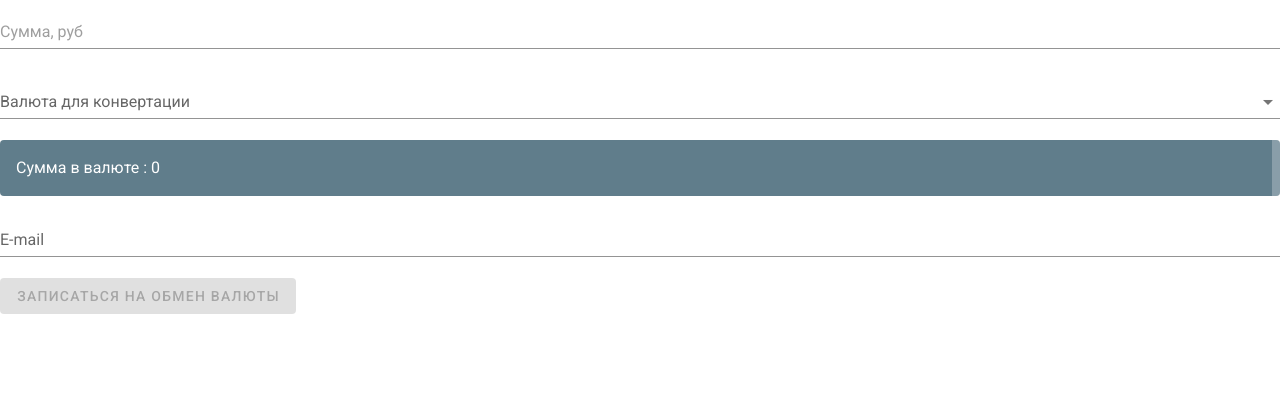
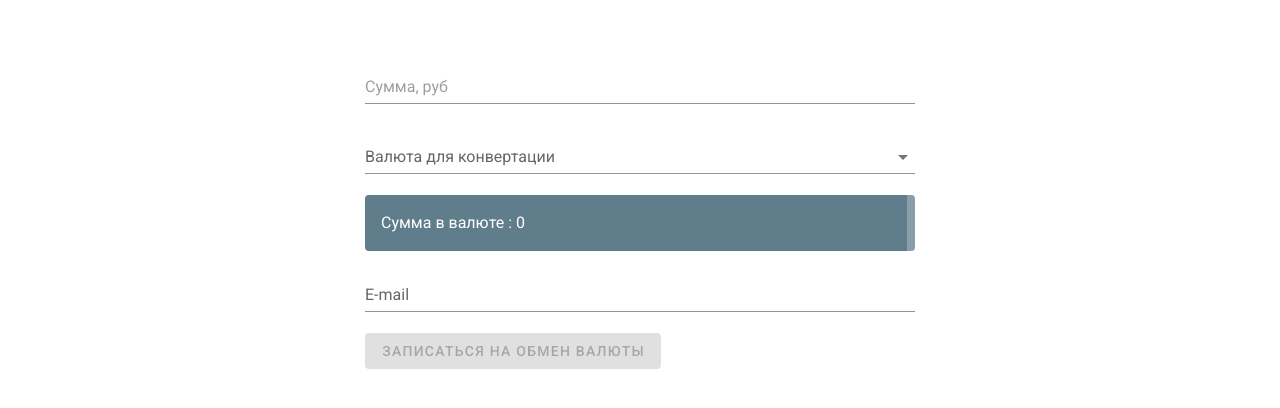
Before and after one commit to palgunov/currency_conversion, a Vue app: page / in a window 1280 px wide. Shown: the top 408 px of the page. Built offline with nearby package versions, Linux system fonts and the light colour scheme; no server answers.

Commit message:
стили для body

```diff
--- a/src/App.vue
+++ b/src/App.vue
@@ -20,3 +20,9 @@ export default {
   }),
 };
 </script>
+<style>
+  body{
+    margin: 55px auto;
+    max-width: 550px;
+  }
+</style>
```
